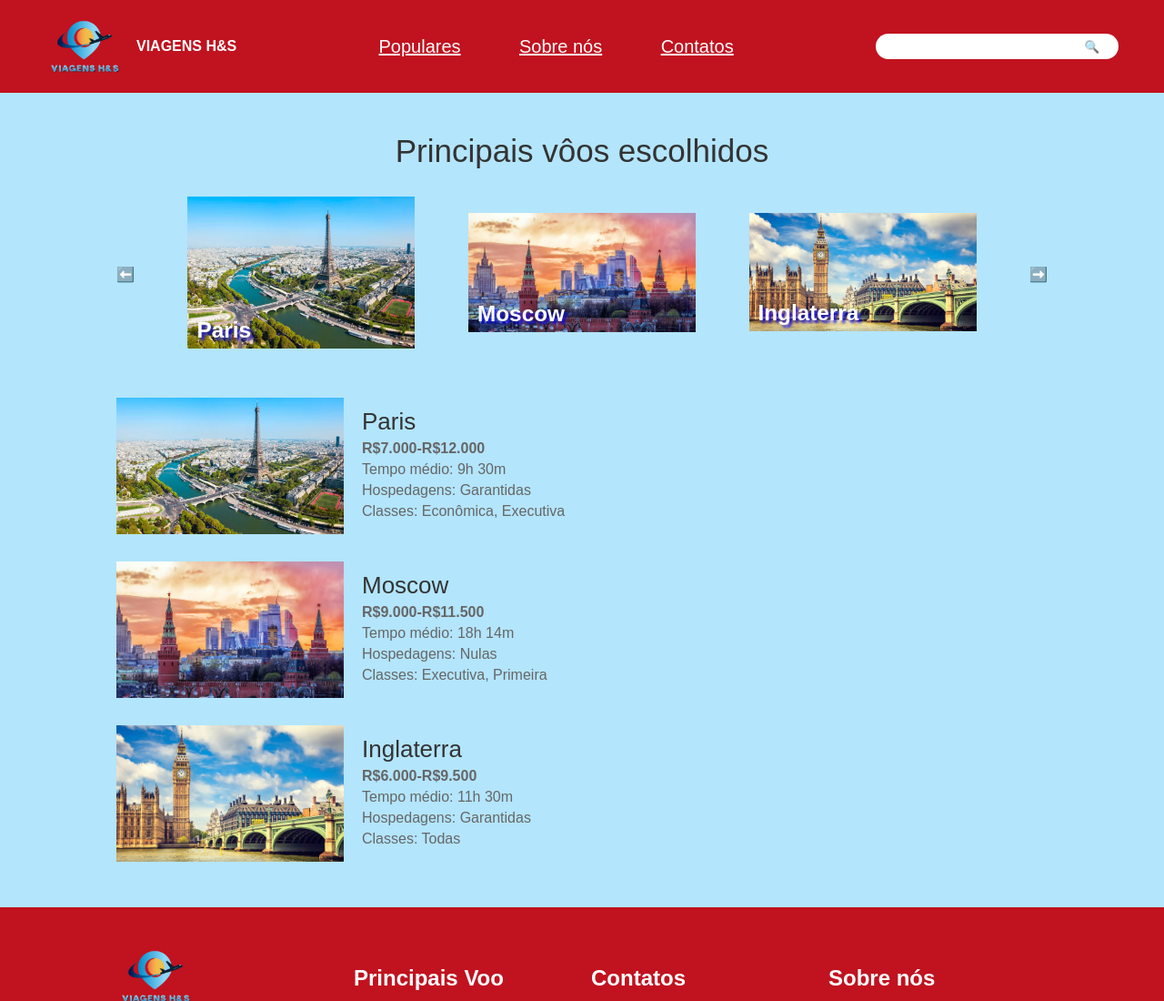
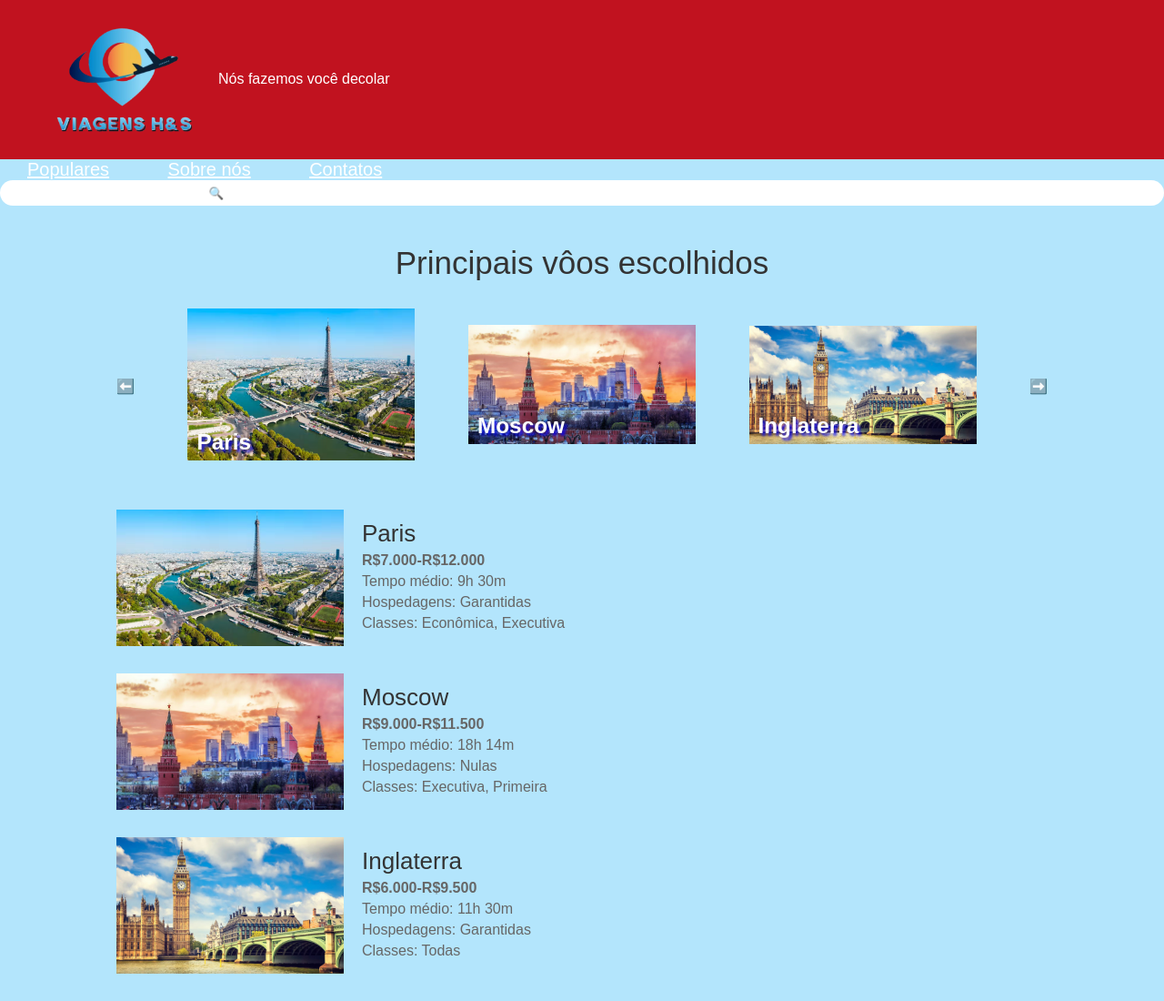
Before and after one commit to Zelioca/ProjetoH-S_Viagens, a plain HTML site: page index.html in a window 1280 px wide. Shown: the top 1100 px of the page at 91% size. Drawn offline with Linux system fonts and the light colour scheme.

Commit message:
Enhance index.html with font links and logo update
Added Google Fonts preconnect links and updated logo size.

```diff
--- a/index.html
+++ b/index.html
@@ -6,20 +6,23 @@
     <meta name="viewport" content="width=device-width, initial-scale=1.0">
     <title>Viagens H&S</title>
     <link rel="stylesheet" href="style.css">
+    <link rel="preconnect" href="https://fonts.googleapis.com">
+    <link rel="preconnect" href="https://fonts.gstatic.com" crossorigin>
+    <link href="https://fonts.googleapis.com/css2?family=Allura&display=swap" rel="stylesheet">
 </head>
 
 <body>
 
     <div id="header">
         <div id="logo-area">
-            <img src="./images/logo.png" alt="logo" width="90px">
-            <strong>VIAGENS H&S</strong>
+            <img src="./images/logo.png" alt="logo" width="180px">
+            <p>Nós fazemos você decolar</p>
         </div>
-        <div id="menu">
-            <a href="./catalogo.html">Populares</a>
-            <a href="./sobre.html">Sobre nós</a>
-            <a href="./contato.html">Contatos</a>
-        </div>
+    </div>
+    <div id="menu">
+        <a href="./catalogo.html">Populares</a>
+        <a href="./sobre.html">Sobre nós</a>
+        <a href="./contato.html">Contatos</a>
         <div id="pesquisa">
             <form action="catalogo.html">
                 <input type="text">
```
